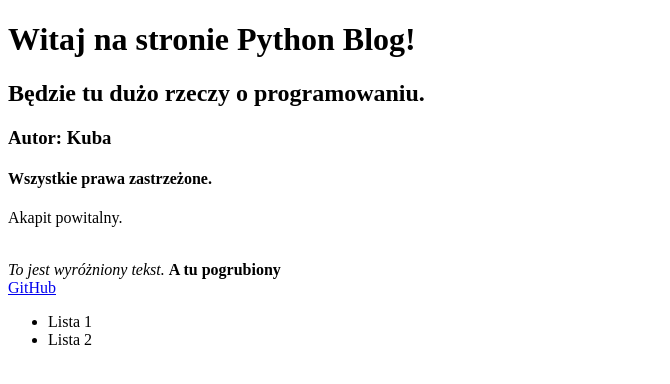
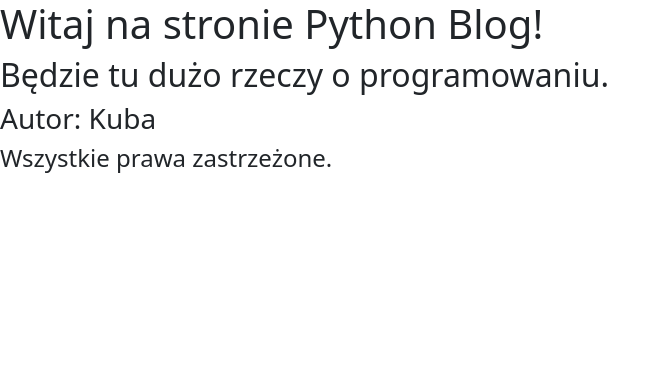
Before and after one commit to mrLizard88/blog, a Django app: page / in a window 1280 px wide. Shown: the top 384 px of the page, without its empty margins (0-670 px from the left). Run offline with Django 4.2, Linux system fonts and the light colour scheme.

Commit message:
Uaktualnienie plików i dodanie CSSa

```diff
--- a/blog/models.py
+++ b/blog/models.py
@@ -6,10 +6,10 @@ class Post(models.Model):
     title = models.CharField(max_length=200)
     text = models.TextField()
     created_date = models.DateTimeField(default=timezone.now)
-    publish_date = models.DateTimeField(blank=True,null=True)
+    published_date = models.DateTimeField(blank=True,null=True)
 
     def publish(self):
-        self.publish_date = timezone.now()
+        self.published_date = timezone.now()
         self.save()
 
     def __str__(self):
--- a/blog/templates/blog/post_list.html
+++ b/blog/templates/blog/post_list.html
@@ -3,6 +3,7 @@
     <head>
         <meta charset="UTF-8">
         <title>Python Blog</title>
+        <link href="https://cdn.jsdelivr.net/npm/bootstrap@5.1.3/dist/css/bootstrap.min.css" rel="stylesheet" integrity="sha384-1BmE4kWBq78iYhFldvKuhfTAU6auU8tT94WrHftjDbrCEXSU1oBoqyl2QvZ6jIW3" crossorigin="anonymous">
     </head>
 <body>
     <div>
@@ -11,18 +12,11 @@
         <h3>Autor: Kuba</h3>
         <h4>Wszystkie prawa zastrzeżone.</h4>
     </div>
-    <div>
-        <p>Akapit powitalny.</p> <br>
-        <em>To jest wyróżniony tekst.</em>
-        <strong>A tu pogrubiony</strong><br>
-        <a href="https://github.com/mrlizard88">GitHub</a>
-    </div>
-    <div>
-        <ul>
-            <li>Lista 1</li>
-            <li>Lista 2</li>
-        </ul>
-    </div>
 
+        {% for post in posts %}
+        {{ post.title }}
+        <p>opublikowany: {{ post.published_date }} </p>
+
+    {% endfor %}
 </body>
 </html>
--- a/blog/views.py
+++ b/blog/views.py
@@ -1,4 +1,7 @@
 from django.shortcuts import render
+from django.utils import timezone
+from .models import Post
 
 def post_list(request):
-    return render(request, 'blog/post_list.html', {})
+    posts = Post.objects.filter(published_date__lte=timezone.now()).order_by('published_date')
+    return render(request, 'blog/post_list.html', {'post': posts})
```
Also changed, not shown: blog/static/css/blog.css (added).
